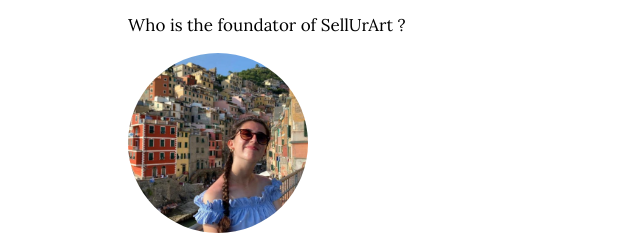
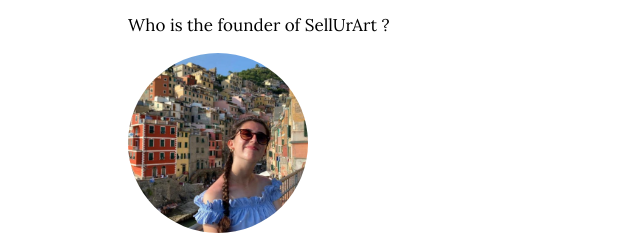
Before and after one commit to alice-pacthod/landing, a plain HTML site: page index.html in a window 1280 px wide. Shown: the part 791-1026 px from the top of the page, 162-802 px from the left. Drawn offline with nearby package versions, Linux system fonts and the light colour scheme; a script that the page names is missing.

Commit message:
Update index.html

```diff
--- a/index.html
+++ b/index.html
@@ -19,7 +19,7 @@
         <div class="container">
               <h2>Welcome on Sell Ur Art, the website to share your artistic productions</h2>
 
-              <p> Who is the foundator of SellUrArt ?</p>
+              <p> Who is the founder of SellUrArt ?</p>
 
              <img src="images/photoavatar.jpg" class= "avatar" alt="Alice Pacthod">
 
```
